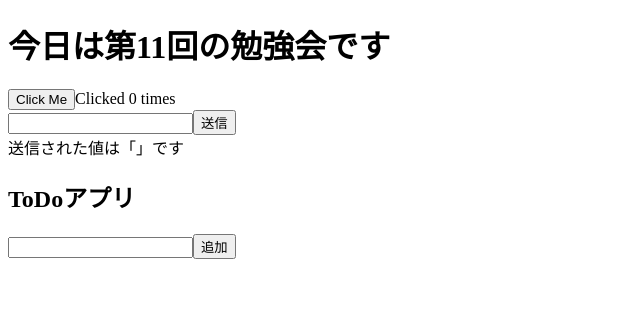
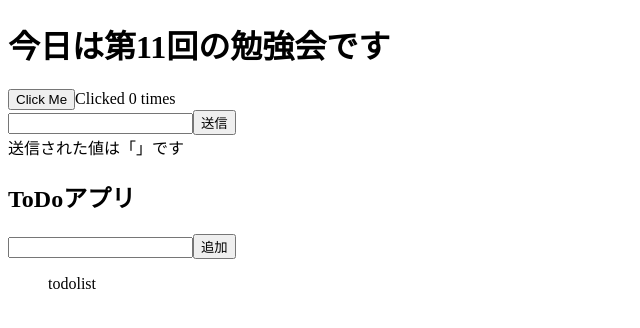
Before and after one commit to Happa8/react-exsample, a React (Create React App) app: page / in a window 1280 px wide. Shown: the top 328 px of the page, without its empty margins (0-640 px from the left). Built offline with nearby package versions, Linux system fonts and the light colour scheme.

Commit message:
add todolist component

```diff
--- a/src/components/Todo.tsx
+++ b/src/components/Todo.tsx
@@ -1,6 +1,7 @@
 import { VFC, useState } from "react"
 import { Todo as TodoType } from "../lib/todo"
 import NewTodo from "./NewTodo"
+import TodoList from "./TodoList"
 
 const Todo: VFC = () => {
 	const [todoList, setTodoList] = useState<TodoType[]>([])
@@ -42,6 +43,11 @@ const Todo: VFC = () => {
 		<div>
 			<h2>ToDoアプリ</h2>
 			<NewTodo onAdd={addTodo} />
+			<TodoList
+				todoList={todoList}
+				onChangeDone={changeTodoDone}
+				onRemove={removeTodo}
+			/>
 		</div>
 	)
 }
--- /dev/null
+++ b/src/components/TodoList.tsx
@@ -0,0 +1,14 @@
+import { VFC } from "react"
+import { Todo as TodoType } from "lib/todo"
+
+type Props = {
+	todoList: TodoType[]
+	onRemove: (todoId: TodoType["id"]) => void
+	onChangeDone: (todoId: TodoType["id"], done: TodoType["done"]) => void
+}
+
+const TodoList: VFC<Props> = (props) => {
+	return <ul>todolist</ul>
+}
+
+export default TodoList
```
